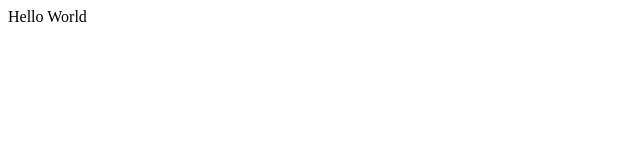
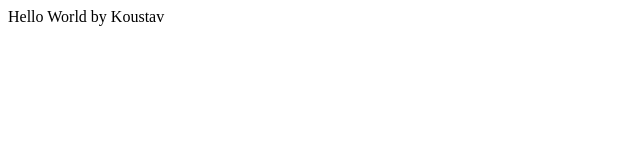
Before and after one commit to Soumik199/e-commerce-with-js, a plain HTML site: page index.html in a window 1280 px wide. Shown: the full height of the page, 0-640 px from the left. Drawn offline with Linux system fonts and the light colour scheme.

Commit message:
New Build

```diff
--- a/index.html
+++ b/index.html
@@ -1,11 +1,14 @@
 <!DOCTYPE html>
 <html lang="en">
+
 <head>
   <meta charset="UTF-8" />
   <meta name="viewport" content="width=device-width, initial-scale=1.0" />
   <title>Document</title>
 </head>
+
 <body>
-    Hello World
+  Hello World by Koustav
 </body>
+
 </html>
```
Lines whose indentation alone changed are shown as unchanged.
